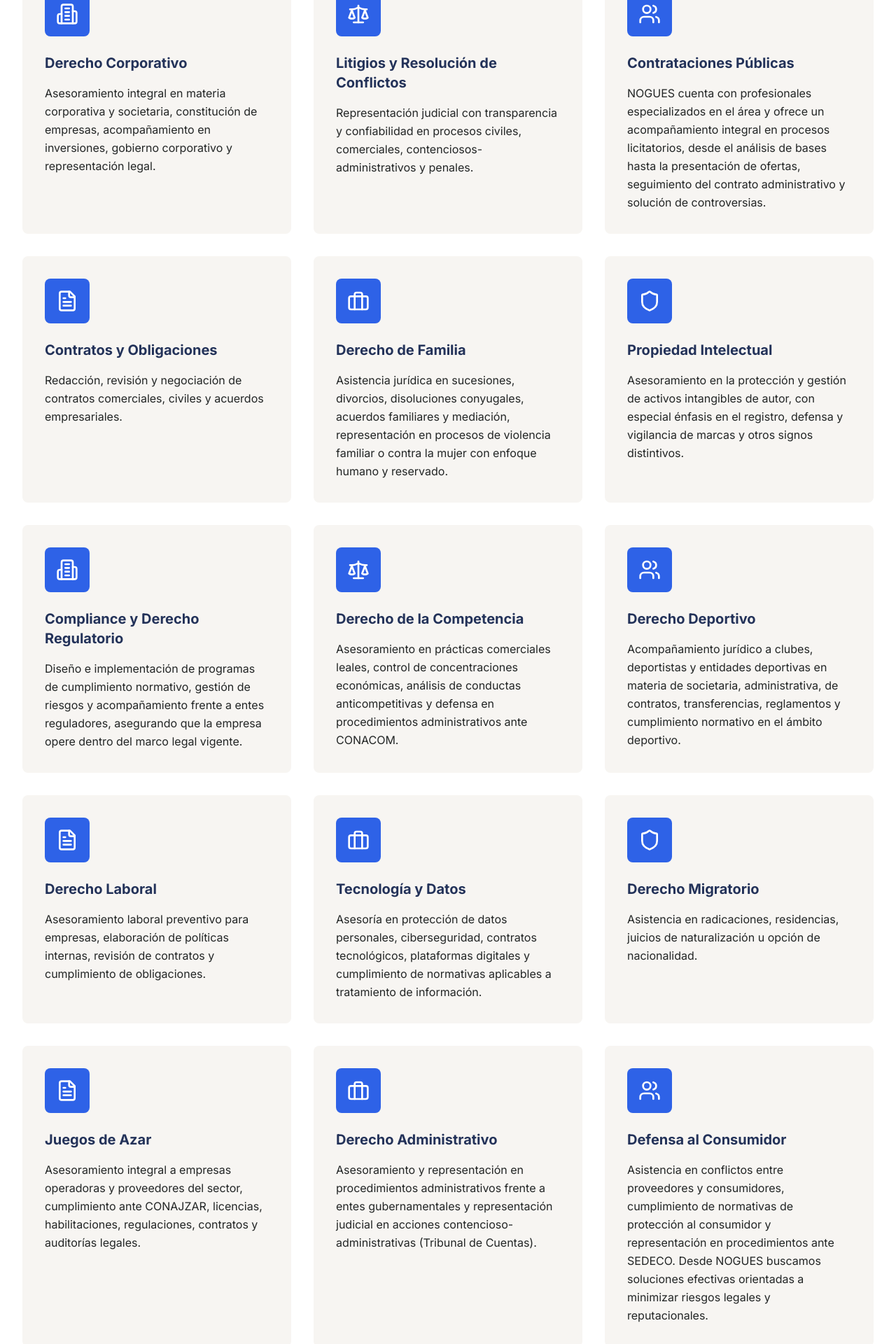
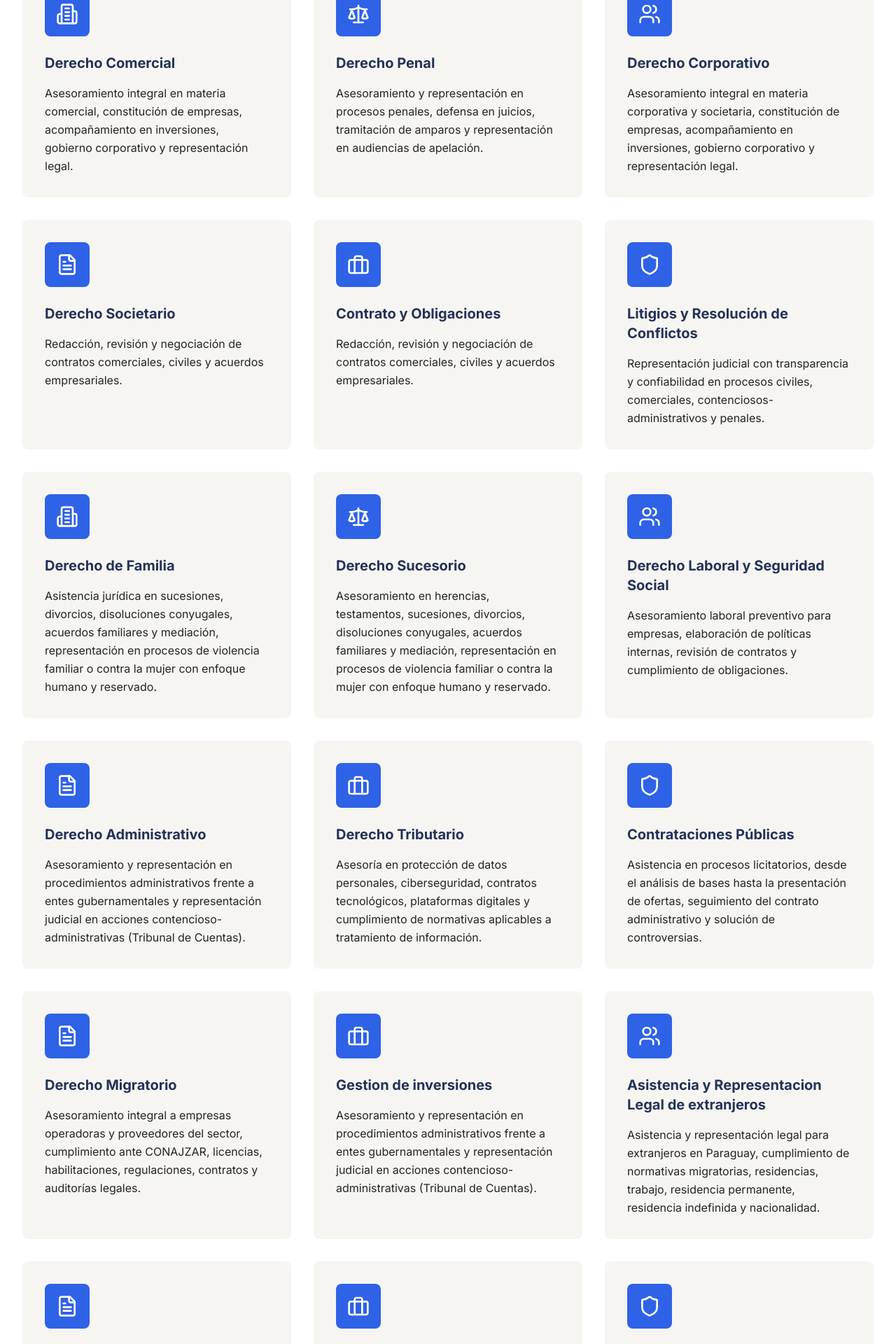
Before and after one commit to chuchoeientech/nogues-abogados, a React (Vite) app: page / in a window 1280 px wide. Shown: the part 1620-3540 px from the top of the page at 70% size. Built offline with nearby package versions, Linux system fonts and the light colour scheme.

Commit message:
cambios 10/03

```diff
--- a/src/components/ServicesSection.tsx
+++ b/src/components/ServicesSection.tsx
@@ -4,92 +4,127 @@ export default function ServicesSection() {
   const services = [
     {
       icon: Building2,
-      title: 'Derecho Corporativo',
+      title: 'Derecho Comercial',
       description:
-        ' Asesoramiento integral en materia corporativa y societaria, constitución de empresas, acompañamiento en inversiones, gobierno corporativo y representación legal.',
+        ' Asesoramiento integral en materia comercial, constitución de empresas, acompañamiento en inversiones, gobierno corporativo y representación legal.',
     },
     {
       icon: Scale,
+      title: 'Derecho Penal',
+      description:
+        'Asesoramiento y representación en procesos penales, defensa en juicios, tramitación de amparos y representación en audiencias de apelación.',
+    },
+    {
+      icon: Users,
+      title: 'Derecho Corporativo',
+      description:
+        'Asesoramiento integral en materia corporativa y societaria, constitución de empresas, acompañamiento en inversiones, gobierno corporativo y representación legal.',
+    },
+    {
+      icon: FileText,
+      title: 'Derecho Societario',
+      description:
+        'Redacción, revisión y negociación de contratos comerciales, civiles y acuerdos empresariales.',
+    },
+    {
+      icon: Briefcase,
+      title: 'Contrato y Obligaciones',
+      description:
+        'Redacción, revisión y negociación de contratos comerciales, civiles y acuerdos empresariales.',
+    },
+    {
+      icon: Shield,
       title: 'Litigios y Resolución de Conflictos',
       description:
         'Representación judicial con transparencia y confiabilidad en procesos civiles, comerciales, contenciosos-administrativos y penales.',
     },
     {
-      icon: Users,
-      title: 'Contrataciones Públicas',
-      description:
-        'NOGUES cuenta con profesionales especializados en el área y ofrece un acompañamiento integral en procesos licitatorios, desde el análisis de bases hasta la presentación de ofertas, seguimiento del contrato administrativo y solución de controversias.',
-    },
-    {
-      icon: FileText,
-      title: 'Contratos y Obligaciones',
-      description:
-        'Redacción, revisión y negociación de contratos comerciales, civiles y acuerdos empresariales.',
-    },
-    {
-      icon: Briefcase,
+      icon: Building2,
       title: 'Derecho de Familia',
       description:
         'Asistencia jurídica en sucesiones, divorcios, disoluciones conyugales, acuerdos familiares y mediación, representación en procesos de violencia familiar o contra la mujer con enfoque humano y reservado.',
     },
     {
-      icon: Shield,
-      title: 'Propiedad Intelectual',
+      icon: Scale,
+      title: 'Derecho Sucesorio',
       description:
-        'Asesoramiento en la protección y gestión de activos intangibles de autor, con especial énfasis en el registro, defensa y vigilancia de marcas y otros signos distintivos.',
+        'Asesoramiento en herencias, testamentos, sucesiones, divorcios, disoluciones conyugales, acuerdos familiares y mediación, representación en procesos de violencia familiar o contra la mujer con enfoque humano y reservado.',
     },
     {
-      icon: Building2,
+      icon: Users,
+      title: 'Derecho Laboral y Seguridad Social',
+      description:
+        'Asesoramiento laboral preventivo para empresas, elaboración de políticas internas, revisión de contratos y cumplimiento de obligaciones.',
+    },
+    {
+      icon: FileText,
+      title: 'Derecho Administrativo',
+      description:
+        'Asesoramiento y representación en procedimientos administrativos frente a entes gubernamentales y representación judicial en acciones contencioso-administrativas (Tribunal de Cuentas).',
+    },
+    {
+      icon: Briefcase,
+      title: 'Derecho Tributario',
+      description:
+        'Asesoría en protección de datos personales, ciberseguridad, contratos tecnológicos, plataformas digitales y cumplimiento de normativas aplicables a tratamiento de información.',
+    },{
+      icon: Shield,
+      title: 'Contrataciones Públicas',
+      description:
+        'Asistencia en procesos licitatorios, desde el análisis de bases hasta la presentación de ofertas, seguimiento del contrato administrativo y solución de controversias.',
+    },
+    {
+      icon: FileText,
+      title: 'Derecho Migratorio',
+      description:
+        'Asesoramiento integral a empresas operadoras y proveedores del sector, cumplimiento ante CONAJZAR, licencias, habilitaciones, regulaciones, contratos y auditorías legales.',
+    },
+    {
+      icon: Briefcase,
+      title: 'Gestion de inversiones',
+      description:
+        'Asesoramiento y representación en procedimientos administrativos frente a entes gubernamentales y representación judicial en acciones contencioso-administrativas (Tribunal de Cuentas).',
+    },
+    {
+      icon: Users,
+      title: 'Asistencia y Representacion Legal de extranjeros',
+      description:
+        'Asistencia y representación legal para extranjeros en Paraguay, cumplimiento de normativas migratorias, residencias, trabajo, residencia permanente, residencia indefinida y nacionalidad.',
+    },
+    {
+      icon: FileText,
       title: 'Compliance y Derecho Regulatorio',
       description:
-        'Diseño e implementación de programas de cumplimiento normativo, gestión de riesgos y acompañamiento frente a entes reguladores, asegurando que la empresa opere dentro del marco legal vigente.',
+        'Asesoramiento y representación en procedimientos administrativos frente a entes gubernamentales y representación judicial en acciones contencioso-administrativas (Tribunal de Cuentas).',
     },
     {
-      icon: Scale,
-      title: 'Derecho de la Competencia',
+      icon: Briefcase,
+      title: 'Antitrust o Derecho de la Competencia',
       description:
-        'Asesoramiento en prácticas comerciales leales, control de concentraciones económicas, análisis de conductas anticompetitivas y defensa en procedimientos administrativos ante CONACOM.',
+        'Asesoría en protección de datos personales, ciberseguridad, contratos tecnológicos, plataformas digitales y cumplimiento de normativas aplicables a tratamiento de información.',
+    },{
+      icon: Shield,
+      title: 'Defensa al Consumidor',
+      description:
+        'Asistencia en procesos licitatorios, desde el análisis de bases hasta la presentación de ofertas, seguimiento del contrato administrativo y solución de controversias.',
+    },
+    {
+      icon: FileText,
+      title: 'Tecnología y Datos',
+      description:
+        'Asesoramiento integral a empresas operadoras y proveedores del sector, cumplimiento ante CONAJZAR, licencias, habilitaciones, regulaciones, contratos y auditorías legales.',
+    },
+    {
+      icon: Briefcase,
+      title: 'Derecho Bancario',
+      description:
+        'Asesoramiento y representación en procedimientos administrativos frente a entes gubernamentales y representación judicial en acciones contencioso-administrativas (Tribunal de Cuentas).',
     },
     {
       icon: Users,
       title: 'Derecho Deportivo',
       description:
-        'Acompañamiento jurídico a clubes, deportistas y entidades deportivas en materia de societaria, administrativa, de contratos, transferencias, reglamentos y cumplimiento normativo en el ámbito deportivo.',
-    },
-    {
-      icon: FileText,
-      title: 'Derecho Laboral',
-      description:
-        'Asesoramiento laboral preventivo para empresas, elaboración de políticas internas, revisión de contratos y cumplimiento de obligaciones.',
-    },
-    {
-      icon: Briefcase,
-      title: 'Tecnología y Datos',
-      description:
-        'Asesoría en protección de datos personales, ciberseguridad, contratos tecnológicos, plataformas digitales y cumplimiento de normativas aplicables a tratamiento de información.',
-    },{
-      icon: Shield,
-      title: 'Derecho Migratorio',
-      description:
-        'Asistencia en radicaciones, residencias, juicios de naturalización u opción de nacionalidad.',
-    },
-    {
-      icon: FileText,
-      title: 'Juegos de Azar',
-      description:
-        'Asesoramiento integral a empresas operadoras y proveedores del sector, cumplimiento ante CONAJZAR, licencias, habilitaciones, regulaciones, contratos y auditorías legales.',
-    },
-    {
-      icon: Briefcase,
-      title: 'Derecho Administrativo',
-      description:
-        'Asesoramiento y representación en procedimientos administrativos frente a entes gubernamentales y representación judicial en acciones contencioso-administrativas (Tribunal de Cuentas).',
-    },
-    {
-      icon: Users,
-      title: 'Defensa al Consumidor',
-      description:
-        'Asistencia en conflictos entre proveedores y consumidores, cumplimiento de normativas de protección al consumidor y representación en procedimientos ante SEDECO. Desde NOGUES buscamos soluciones efectivas orientadas a minimizar riesgos legales y reputacionales.',
+        'Asistencia y representación legal para extranjeros en Paraguay, cumplimiento de normativas migratorias, residencias, trabajo, residencia permanente, residencia indefinida y nacionalidad.',
     },
   ];
 
```
